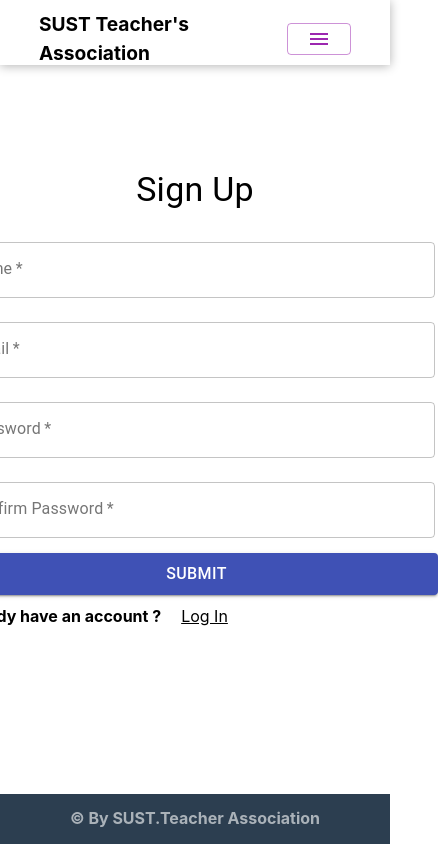
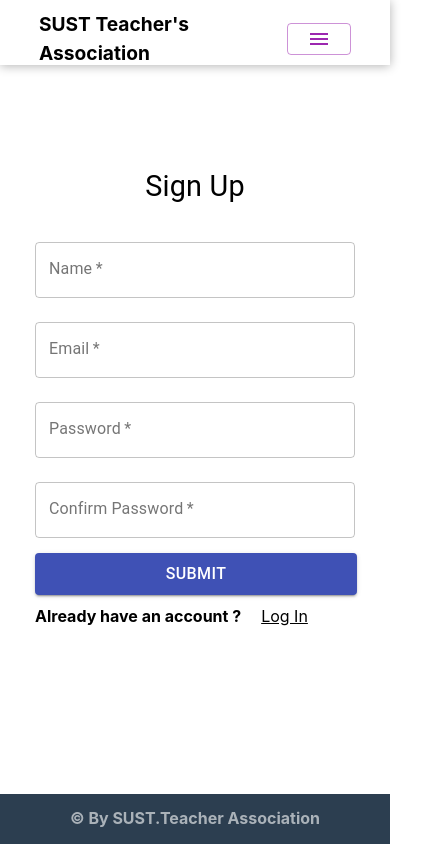
Before and after one commit to Wahed08/Issue, a React (Create React App) app in the folder Issue/client/: page /auth/signup in a window 390 px wide. Shown: the whole page, 438 px wide, since content can reach past the window. Built offline with nearby package versions, Linux system fonts and the light colour scheme.

Commit message:
header updated

```diff
--- a/Issue/client/src/components/Auth/LogIn.js
+++ b/Issue/client/src/components/Auth/LogIn.js
@@ -8,10 +8,20 @@
 
 const LogIn = () => {
   const useStyles = makeStyles((theme) => ({
-    button:{
+    button: {
       width: "34.5em",
       height: "3em",
-    }
+    },
+    "@media(max-width: 815px)": {
+      button: {
+        width: "28.5em",
+      },
+    },
+    "@media(max-width: 650px)": {
+      button: {
+        width: "23em",
+      },
+    },
   }));
 
   const classes = useStyles();
@@ -82,7 +92,12 @@
             </div>
 
             <div>
-              <Button type="submit" variant="contained" color="primary" className={classes.button}>
+              <Button
+                type="submit"
+                variant="contained"
+                color="primary"
+                className={classes.button}
+              >
                 Submit
               </Button>
             </div>
--- a/Issue/client/src/components/Auth/SignUp.js
+++ b/Issue/client/src/components/Auth/SignUp.js
@@ -10,7 +10,17 @@
     button:{
       width: "34.5em",
       height: "3em",
-    }
+    },
+    '@media(max-width: 815px)':{
+        button:{
+          width: "28.5em",
+        }
+    },
+    '@media(max-width: 650px)':{
+      button:{
+        width: "23em",
+      }
+  }
   }));
 
   const classes = useStyles();
--- a/Issue/client/src/components/Auth/SignUp.module.css
+++ b/Issue/client/src/components/Auth/SignUp.module.css
@@ -1,4 +1,4 @@
-.container{
+.container {
     min-width: 100%;
     min-height: 100vh;
     display: flex;
@@ -7,7 +7,7 @@
     position: relative;
 }
 
-.signup{
+.signup {
     top: 20%;
     position: absolute;
     display: flex;
@@ -15,29 +15,46 @@
     align-items: center;
 }
 
-.formContainer{
+.formContainer {
     top: 27%;
     position: absolute;
     display: flex;
     justify-content: center;
     align-items: center;
 }
-.formContainer div{
+
+.formContainer div {
     width: 30em;
     margin: 0.3em 0;
 }
 
-.loginText{
+.loginText {
     display: inline-flex;
     margin-top: 3em;
 }
 
-.loginText a{
+.loginText a {
     margin-left: 20px;
     text-decoration: underline;
     font-size: 1em;
     font-weight: 400;
 }
-.loginText a:hover{
+
+.loginText a:hover {
     text-decoration: none;
 }
+
+@media only screen and (max-width: 815px) {
+    .formContainer div {
+        width: 25em;
+    }
+}
+
+@media only screen and (max-width: 650px) {
+    .formContainer div {
+        width: 20em;
+    }
+    .signup h4{
+        font-size: 1.8em;
+    }
+}
```
